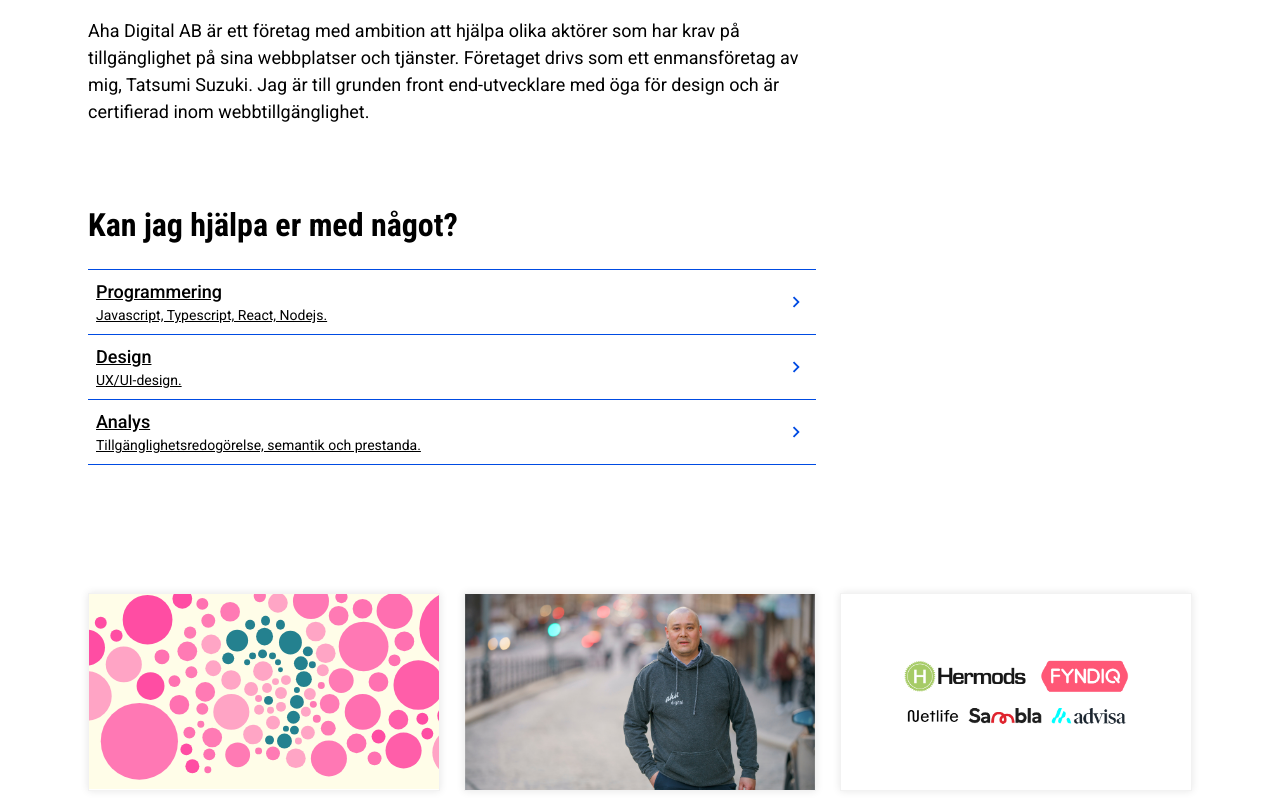
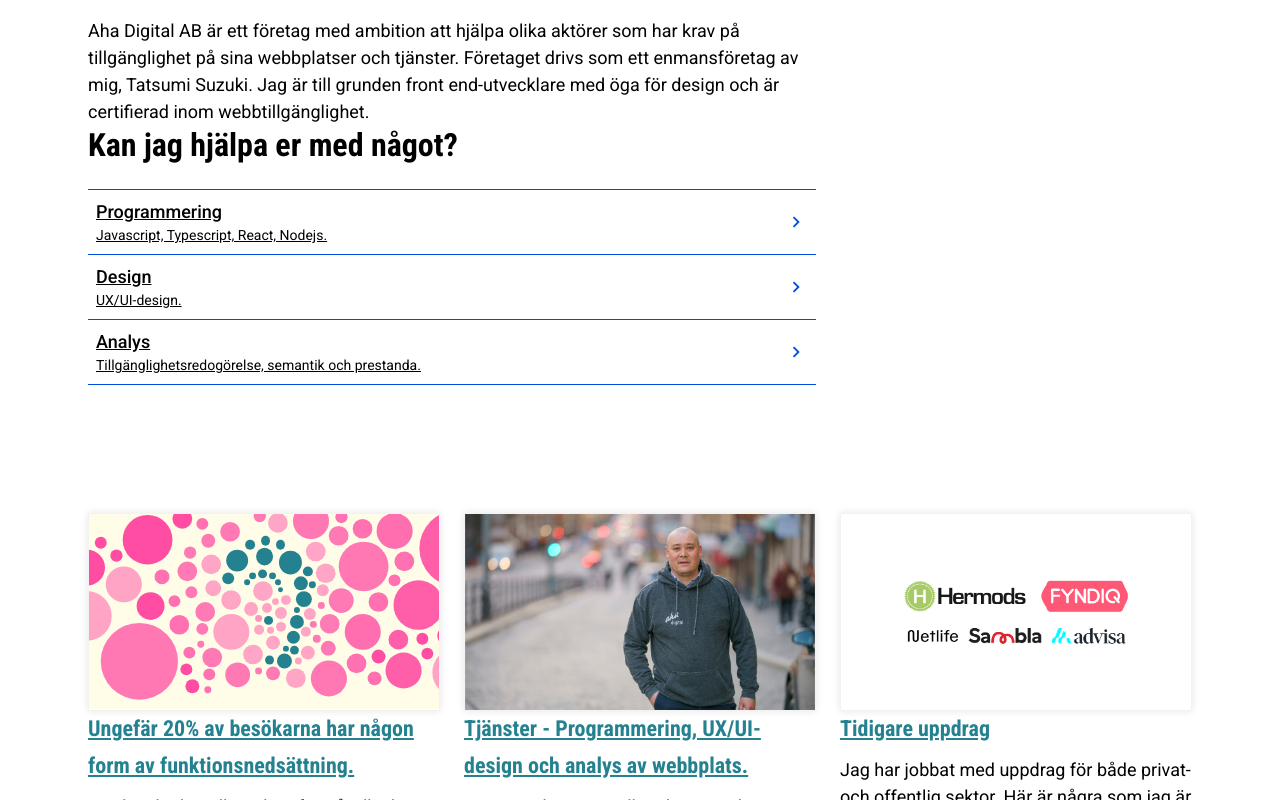
Before and after one commit to AhaDigital/new-aha-web, a Next.js app: page / in a window 1280 px wide. Shown: the part 1020-1820 px from the top of the page. Built offline with nearby package versions, Linux system fonts and the light colour scheme.

Commit message:
add scroll to hack

```diff
--- a/components/Content.tsx
+++ b/components/Content.tsx
@@ -66,12 +66,23 @@ const Content: React.FC<ContainerProps> = ({ withAside, asideLinks, content, col
   }
   const renderAsideLinks = (props: ContentProps) => {
     const { id, type, forwardRef, innerHtml = '' } = props
+
+    const handleTargetFocus = (e: React.MouseEvent<HTMLElement>, id: string) => {
+      (e.target as HTMLElement).blur();
+      const el = document.getElementById(id)
+
+      if (el) {
+        el.setAttribute('tabIndex', '0')
+        el.focus()
+      }
+    }
+
     switch (type) {
       case 'heading':
         if (forwardRef) {
           return (
             <li key={id}>
-              <Link href={`${currentPath}/#${id}`}>
+              <Link href={`${currentPath}/#${id}`} onClick={(e) => handleTargetFocus(e, id)} scroll={false}>
                 <div>
                   <span>{stripTags(innerHtml)}</span>
                 </div>
--- a/components/primitives/Heading.tsx
+++ b/components/primitives/Heading.tsx
@@ -14,11 +14,13 @@ const Heading = forwardRef<HTMLHeadingElement, HeadingProps>((props, ref) => {
 
   return (
     <HeadingComponent
-      {...(classNames ? { "className": classNames } : null)}
+      className='heading-container'
+
       {...rest}
-      id={id}
-      dangerouslySetInnerHTML={{ __html: innerHtml }}
-    />
+    >
+      {id && <span id={id} tabIndex={-1} className={`heading-position`} />}
+      <span className={classNames} dangerouslySetInnerHTML={{ __html: innerHtml }} />
+    </HeadingComponent>
   )
 });
 
--- a/scss/globals.scss
+++ b/scss/globals.scss
@@ -253,6 +253,19 @@ $fontSizeSm: 0.875rem; // 14px
   }
 }
 
+.heading-container {
+  position: relative;
+  display: block;
+}
+
+.heading-position {
+  width: 100%;
+  position: absolute;
+  top: -100px;
+  left: 0;
+  display: block;
+  outline: 0;
+}
 
 body,
 .text {
```
